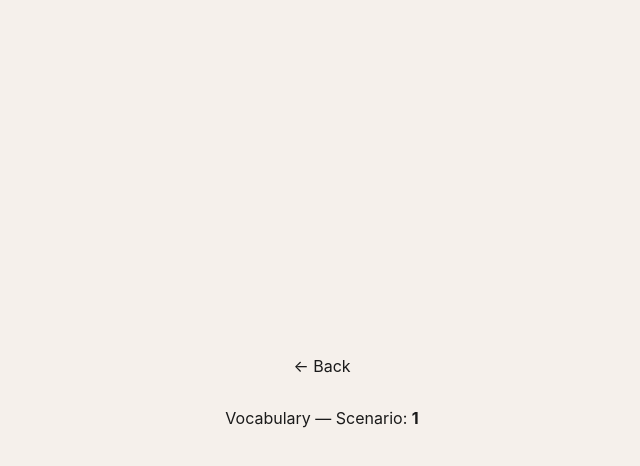
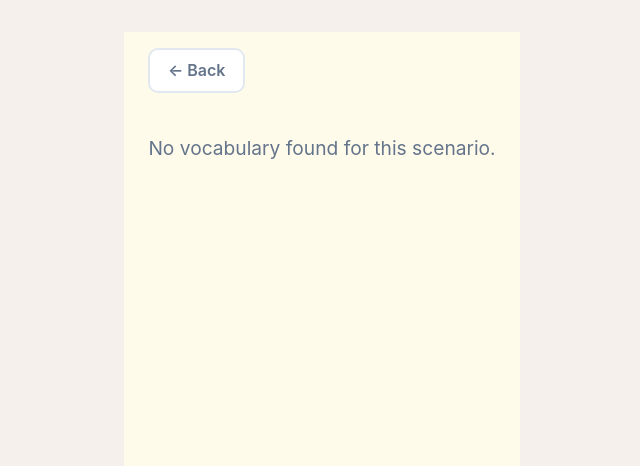
Before and after one commit to ruiqiqiu44/AI-Data-science-for-good, a React (Vite) app in the folder frontend/: page /scenario/1/vocabulary in a window 1280 px wide. Shown: the top 466 px of the page, without its empty margins (318-958 px from the left). Built offline with nearby package versions, Linux system fonts and the light colour scheme.

Commit message:
added vocabulary page

```diff
--- /dev/null
+++ b/frontend/src/VocabularyPage.css
@@ -0,0 +1,155 @@
+.vocab-page {
+  display: flex;
+  flex-direction: column;
+  align-items: center;
+  min-height: 100vh;
+  background-color: #fffbeb;
+  padding: 1rem 1.5rem 2rem;
+  gap: 1.5rem;
+}
+
+.vocab-back-btn {
+  all: unset;
+  cursor: pointer;
+  display: inline-flex;
+  align-items: center;
+  gap: 0.4rem;
+  padding: 0.65rem 1.1rem;
+  font-size: 1rem;
+  font-weight: 600;
+  color: #64748b;
+  background: white;
+  border: 2px solid #e2e8f0;
+  border-radius: 10px;
+  transition: color 0.15s, border-color 0.15s;
+  align-self: flex-start;
+}
+
+.vocab-back-btn:hover {
+  color: #1a1a1a;
+  border-color: #94a3b8;
+}
+
+/* Word button */
+@keyframes float-glow {
+  0%   { transform: translateY(0px);   box-shadow: 0 4px 20px rgba(245, 158, 11, 0.3); }
+  50%  { transform: translateY(-8px);  box-shadow: 0 16px 40px rgba(245, 158, 11, 0.55); }
+  100% { transform: translateY(0px);   box-shadow: 0 4px 20px rgba(245, 158, 11, 0.3); }
+}
+
+@keyframes speaking-pulse {
+  0%   { box-shadow: 0 0 0 0   rgba(245, 158, 11, 0.6); }
+  70%  { box-shadow: 0 0 0 18px rgba(245, 158, 11, 0); }
+  100% { box-shadow: 0 0 0 0   rgba(245, 158, 11, 0); }
+}
+
+.vocab-word-btn {
+  all: unset;
+  cursor: pointer;
+  display: inline-flex;
+  align-items: center;
+  gap: 0.75rem;
+  padding: 0.7rem 2rem;
+  background: #fef3c7;
+  border: 3px solid #fbbf24;
+  border-radius: 999px;
+  animation: float-glow 3s ease-in-out infinite;
+  transition: filter 0.15s;
+}
+
+.vocab-word-btn:hover {
+  filter: brightness(1.05);
+}
+
+.vocab-word-btn:active {
+  animation: speaking-pulse 0.6s ease-out;
+  transform: scale(0.97);
+}
+
+.vocab-word {
+  margin: 0;
+  font-size: clamp(2.4rem, 6vw, 4rem);
+  font-weight: 900;
+  color: #b45309;
+  letter-spacing: -0.03em;
+  text-align: center;
+}
+
+.vocab-speaker {
+  font-size: clamp(1.6rem, 4vw, 2.4rem);
+  line-height: 1;
+}
+
+.vocab-image-grid {
+  display: grid;
+  grid-template-columns: 1fr 1fr;
+  grid-template-rows: 1fr 1fr;
+  gap: 0.75rem;
+  width: 100%;
+  max-width: 700px;
+}
+
+.vocab-image-cell {
+  border-radius: 16px;
+  overflow: hidden;
+  aspect-ratio: 4 / 3;
+  background: #fde68a;
+  border: 3px solid #fde68a;
+  box-shadow: 0 2px 10px rgba(0, 0, 0, 0.08);
+}
+
+.vocab-image-cell img {
+  width: 100%;
+  height: 100%;
+  object-fit: cover;
+  display: block;
+}
+
+/* Navigation */
+.vocab-nav {
+  display: flex;
+  align-items: center;
+  gap: 1.5rem;
+}
+
+.vocab-nav-btn {
+  all: unset;
+  cursor: pointer;
+  width: 3.2rem;
+  height: 3.2rem;
+  border-radius: 50%;
+  background: #f59e0b;
+  color: white;
+  font-size: 1.4rem;
+  font-weight: 700;
+  display: flex;
+  align-items: center;
+  justify-content: center;
+  box-shadow: 0 2px 8px rgba(0, 0, 0, 0.15);
+  transition: background 0.15s, transform 0.1s;
+}
+
+.vocab-nav-btn:hover:not(:disabled) {
+  background: #d97706;
+  transform: scale(1.08);
+}
+
+.vocab-nav-btn:disabled {
+  background: #e2e8f0;
+  color: #94a3b8;
+  cursor: default;
+  box-shadow: none;
+}
+
+.vocab-counter {
+  font-size: 1.1rem;
+  font-weight: 700;
+  color: #92400e;
+  min-width: 4rem;
+  text-align: center;
+}
+
+.vocab-empty {
+  font-size: 1.2rem;
+  color: #64748b;
+}
--- a/frontend/src/VocabularyPage.tsx
+++ b/frontend/src/VocabularyPage.tsx
@@ -1,15 +1,205 @@
+import { useState } from 'react'
 import { useParams, useNavigate } from 'react-router-dom'
+import './VocabularyPage.css'
+
+function speakWord(word: string) {
+  if (!window.speechSynthesis) return
+  window.speechSynthesis.cancel()
+  const utterance = new SpeechSynthesisUtterance(word)
+  utterance.rate = 0.85
+  utterance.pitch = 1
+  window.speechSynthesis.speak(utterance)
+}
+
+interface VocabItem {
+  word: string
+  images: [string, string, string, string]
+}
+
+// ---------------------------------------------------------------------------
+// Placeholder — replace with real API call keyed on scenarioId
+// ---------------------------------------------------------------------------
+const VOCAB_DATA: Record<string, VocabItem[]> = {
+  grocery: [
+    {
+      word: 'Apple',
+      images: [
+        'https://picsum.photos/seed/apple1/400/300',
+        'https://picsum.photos/seed/apple2/400/300',
+        'https://picsum.photos/seed/apple3/400/300',
+        'https://picsum.photos/seed/apple4/400/300',
+      ],
+    },
+    {
+      word: 'Milk',
+      images: [
+        'https://picsum.photos/seed/milk1/400/300',
+        'https://picsum.photos/seed/milk2/400/300',
+        'https://picsum.photos/seed/milk3/400/300',
+        'https://picsum.photos/seed/milk4/400/300',
+      ],
+    },
+    {
+      word: 'Bread',
+      images: [
+        'https://picsum.photos/seed/bread1/400/300',
+        'https://picsum.photos/seed/bread2/400/300',
+        'https://picsum.photos/seed/bread3/400/300',
+        'https://picsum.photos/seed/bread4/400/300',
+      ],
+    },
+    {
+      word: 'Shopping Cart',
+      images: [
+        'https://picsum.photos/seed/cart1/400/300',
+        'https://picsum.photos/seed/cart2/400/300',
+        'https://picsum.photos/seed/cart3/400/300',
+        'https://picsum.photos/seed/cart4/400/300',
+      ],
+    },
+    {
+      word: 'Checkout',
+      images: [
+        'https://picsum.photos/seed/checkout1/400/300',
+        'https://picsum.photos/seed/checkout2/400/300',
+        'https://picsum.photos/seed/checkout3/400/300',
+        'https://picsum.photos/seed/checkout4/400/300',
+      ],
+    },
+  ],
+  pharmacy: [
+    {
+      word: 'Medicine',
+      images: [
+        'https://picsum.photos/seed/medicine1/400/300',
+        'https://picsum.photos/seed/medicine2/400/300',
+        'https://picsum.photos/seed/medicine3/400/300',
+        'https://picsum.photos/seed/medicine4/400/300',
+      ],
+    },
+    {
+      word: 'Doctor',
+      images: [
+        'https://picsum.photos/seed/doctor1/400/300',
+        'https://picsum.photos/seed/doctor2/400/300',
+        'https://picsum.photos/seed/doctor3/400/300',
+        'https://picsum.photos/seed/doctor4/400/300',
+      ],
+    },
+    {
+      word: 'Prescription',
+      images: [
+        'https://picsum.photos/seed/prescription1/400/300',
+        'https://picsum.photos/seed/prescription2/400/300',
+        'https://picsum.photos/seed/prescription3/400/300',
+        'https://picsum.photos/seed/prescription4/400/300',
+      ],
+    },
+    {
+      word: 'Bandage',
+      images: [
+        'https://picsum.photos/seed/bandage1/400/300',
+        'https://picsum.photos/seed/bandage2/400/300',
+        'https://picsum.photos/seed/bandage3/400/300',
+        'https://picsum.photos/seed/bandage4/400/300',
+      ],
+    },
+  ],
+  transport: [
+    {
+      word: 'Bus',
+      images: [
+        'https://picsum.photos/seed/bus1/400/300',
+        'https://picsum.photos/seed/bus2/400/300',
+        'https://picsum.photos/seed/bus3/400/300',
+        'https://picsum.photos/seed/bus4/400/300',
+      ],
+    },
+    {
+      word: 'Ticket',
+      images: [
+        'https://picsum.photos/seed/ticket1/400/300',
+        'https://picsum.photos/seed/ticket2/400/300',
+        'https://picsum.photos/seed/ticket3/400/300',
+        'https://picsum.photos/seed/ticket4/400/300',
+      ],
+    },
+    {
+      word: 'Bus Stop',
+      images: [
+        'https://picsum.photos/seed/busstop1/400/300',
+        'https://picsum.photos/seed/busstop2/400/300',
+        'https://picsum.photos/seed/busstop3/400/300',
+        'https://picsum.photos/seed/busstop4/400/300',
+      ],
+    },
+    {
+      word: 'Train Station',
+      images: [
+        'https://picsum.photos/seed/station1/400/300',
+        'https://picsum.photos/seed/station2/400/300',
+        'https://picsum.photos/seed/station3/400/300',
+        'https://picsum.photos/seed/station4/400/300',
+      ],
+    },
+  ],
+}
+// ---------------------------------------------------------------------------
 
 export default function VocabularyPage() {
   const { scenarioId } = useParams<{ scenarioId: string }>()
   const navigate = useNavigate()
+  const [index, setIndex] = useState(0)
+
+  const items = VOCAB_DATA[scenarioId ?? ''] ?? []
+  const current = items[index]
 
   return (
-    <div style={{ padding: '2rem', textAlign: 'center' }}>
-      <button onClick={() => navigate(`/scenario/${scenarioId}`)} style={{ cursor: 'pointer', marginBottom: '1rem' }}>
+    <div className="vocab-page">
+      <button className="vocab-back-btn" onClick={() => navigate(`/scenario/${scenarioId}`)}>
         ← Back
       </button>
-      <p>Vocabulary — Scenario: <strong>{scenarioId}</strong></p>
+
+      {current ? (
+        <>
+          <button
+            className="vocab-word-btn"
+            onClick={() => speakWord(current.word)}
+            aria-label={`Hear pronunciation of ${current.word}`}
+          >
+            <span className="vocab-word">{current.word}</span>
+            <span className="vocab-speaker">🔊</span>
+          </button>
+
+          <div className="vocab-image-grid">
+            {current.images.map((url, i) => (
+              <div key={i} className="vocab-image-cell">
+                <img src={url} alt={`${current.word} ${i + 1}`} />
+              </div>
+            ))}
+          </div>
+
+          <div className="vocab-nav">
+            <button
+              className="vocab-nav-btn"
+              onClick={() => setIndex((i) => i - 1)}
+              disabled={index === 0}
+            >
+              ←
+            </button>
+            <span className="vocab-counter">{index + 1} / {items.length}</span>
+            <button
+              className="vocab-nav-btn"
+              onClick={() => setIndex((i) => i + 1)}
+              disabled={index === items.length - 1}
+            >
+              →
+            </button>
+          </div>
+        </>
+      ) : (
+        <p className="vocab-empty">No vocabulary found for this scenario.</p>
+      )}
     </div>
   )
 }
```
